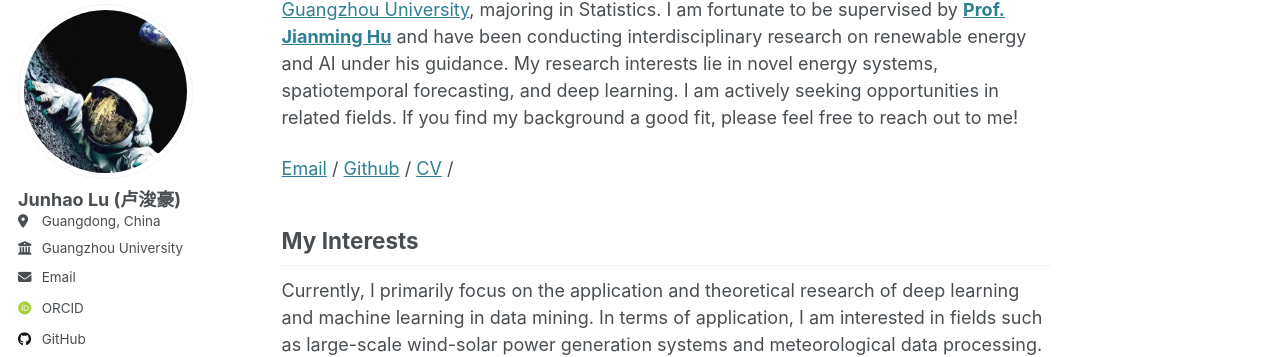
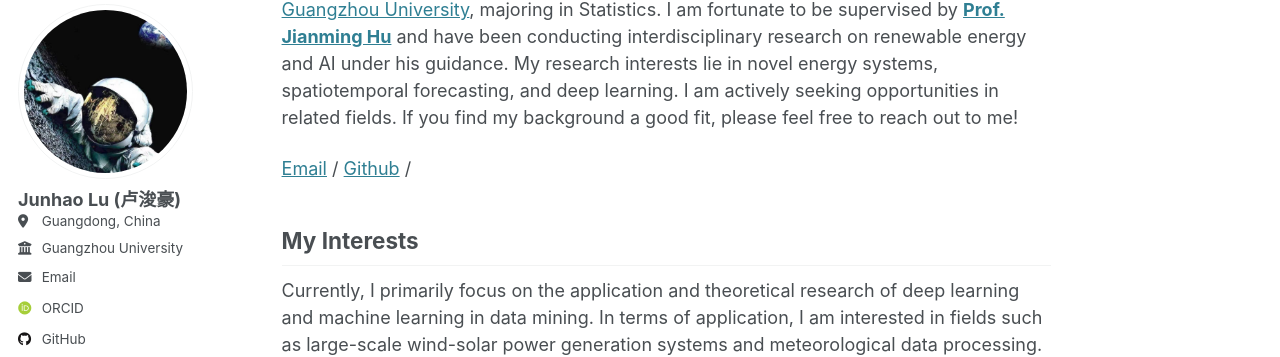
Before and after one commit to lujunhao123/lujunhao123.github.io, a Jekyll site: the page built from _pages/about.md, in a window 1280 px wide and 900 px high, scrolled down 384 px. Shown: the part 102-459 px from the top of the window. Built offline with Jekyll 4.4.1, drawn with Linux system fonts in a browser that asks for light colours; some web fonts are replaced.

Commit message:
Update about.md

```diff
--- a/_pages/about.md
+++ b/_pages/about.md
@@ -8,7 +8,9 @@ redirect_from:
   - /about.html
 ---
 <!--<span class='anchor' id='about-me'></span>
-![header](https://capsule-render.vercel.app/api?type=waving&height=300&color=gradient&text=Hi!%20I‘m%20Junhao😚&fontAlign=50)-->
+![header](https://capsule-render.vercel.app/api?type=waving&height=300&color=gradient&text=Hi!%20I‘m%20Junhao😚&fontAlign=50)
+ [CV](../assets/English_Resume.pdf)
+-->
 <span class='anchor' id='about-me'></span>
 <img src="../images/AAA/Hello.png" alt="Header Image" />
 
@@ -17,7 +19,7 @@ redirect_from:
 Hi everyone! I am **Junhao Lu (卢浚豪)**, a student at the [School of Economics and Statistics, Guangzhou University](https://www.gzhu.edu.cn/), majoring in Statistics. I am fortunate to be supervised by [**Prof. Jianming Hu**](https://sms.hainanu.edu.cn/info/1571/5701.htm) and have been conducting interdisciplinary research on renewable energy and AI under his guidance. My research interests lie in novel energy systems, spatiotemporal forecasting, and deep learning.
 I am actively seeking opportunities in related fields. If you find my background a good fit, please feel free to reach out to me!
 
-[Email](jhlu25@outlook.com) / [Github](https://github.com/lujunhao123) / [CV](../assets/English_Resume.pdf) /
+[Email](jhlu25@outlook.com) / [Github](https://github.com/lujunhao123) /
 
 ## My Interests
 Currently, I primarily focus on the application and theoretical research of deep learning and machine learning in data mining. In terms of application, I am interested in fields such as large-scale wind-solar power generation systems and meteorological data processing. Theoretically, I focus on the effectiveness and theoretical guarantees of these machine learning methods. My goal is to leverage these advanced technologies to analyze various types of data and provide intelligent optimization and decision support across multiple industries. Below are some cutting-edge research topics I am interested in:
```
